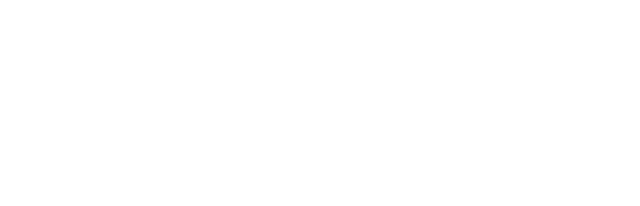
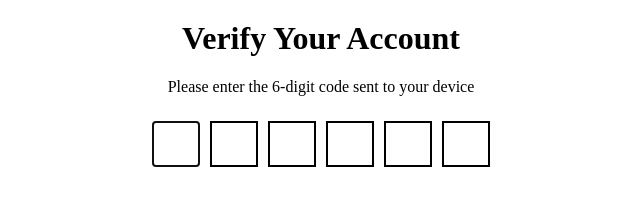
Before and after one commit to acciojob/OTP-Arti2911, a website: page main.html in a window 1280 px wide. Shown: the whole page, without its empty margins (319-959 px from the left). Drawn offline with Linux system fonts and the light colour scheme.

Commit message:
created a submission

```diff
--- a/main.html
+++ b/main.html
@@ -8,6 +8,16 @@
 
 <body>
 	<!-- the entire body must be written by student -->
+	 <h1 id="verification_heading">Verify Your Account</h1>
+    <p id="verification_subtext">Please enter the 6-digit code sent to your device</p>
+    <div class="code-container">
+        <input type="text" id="code-1" class="code" maxlength="1">
+        <input type="text" id="code-2" class="code" maxlength="1">
+        <input type="text" id="code-3" class="code" maxlength="1">
+        <input type="text" id="code-4" class="code" maxlength="1">
+        <input type="text" id="code-5" class="code" maxlength="1">
+        <input type="text" id="code-6" class="code" maxlength="1">
+    </div>
     <script type="text/javascript" src="./script.js">
 </script>
 
--- a/script.js
+++ b/script.js
@@ -1 +1,20 @@
 //your JS code here. If required.
+        const inputs = document.querySelectorAll('.code');
+
+        inputs.forEach((input, index) => {
+            input.addEventListener('input', () => {
+                if (input.value !== '') {
+                    if (index < inputs.length - 1) {
+                        inputs[index + 1].focus();
+                    }
+                }
+            });
+
+            input.addEventListener('keydown', (e) => {
+                if (e.key === 'Backspace' && index > 0 && input.value === '') {
+                    inputs[index - 1].focus();
+                }
+            });
+        });
+
+        inputs[0].focus();
--- a/styles.css
+++ b/styles.css
@@ -1 +1,22 @@
 /*  your css code here. If applicable */
+ #verification_heading {
+            text-align: center;
+            margin-top: 20px;
+        }
+        #verification_subtext {
+            text-align: center;
+            margin-top: 10px;
+        }
+        .code-container {
+            display: flex;
+            justify-content: center;
+            margin-top: 20px;
+        }
+        .code {
+            width: 40px;
+            height: 40px;
+            font-size: 20px;
+            text-align: center;
+            margin: 5px;
+            border: 2px solid #000;
+        }
```
